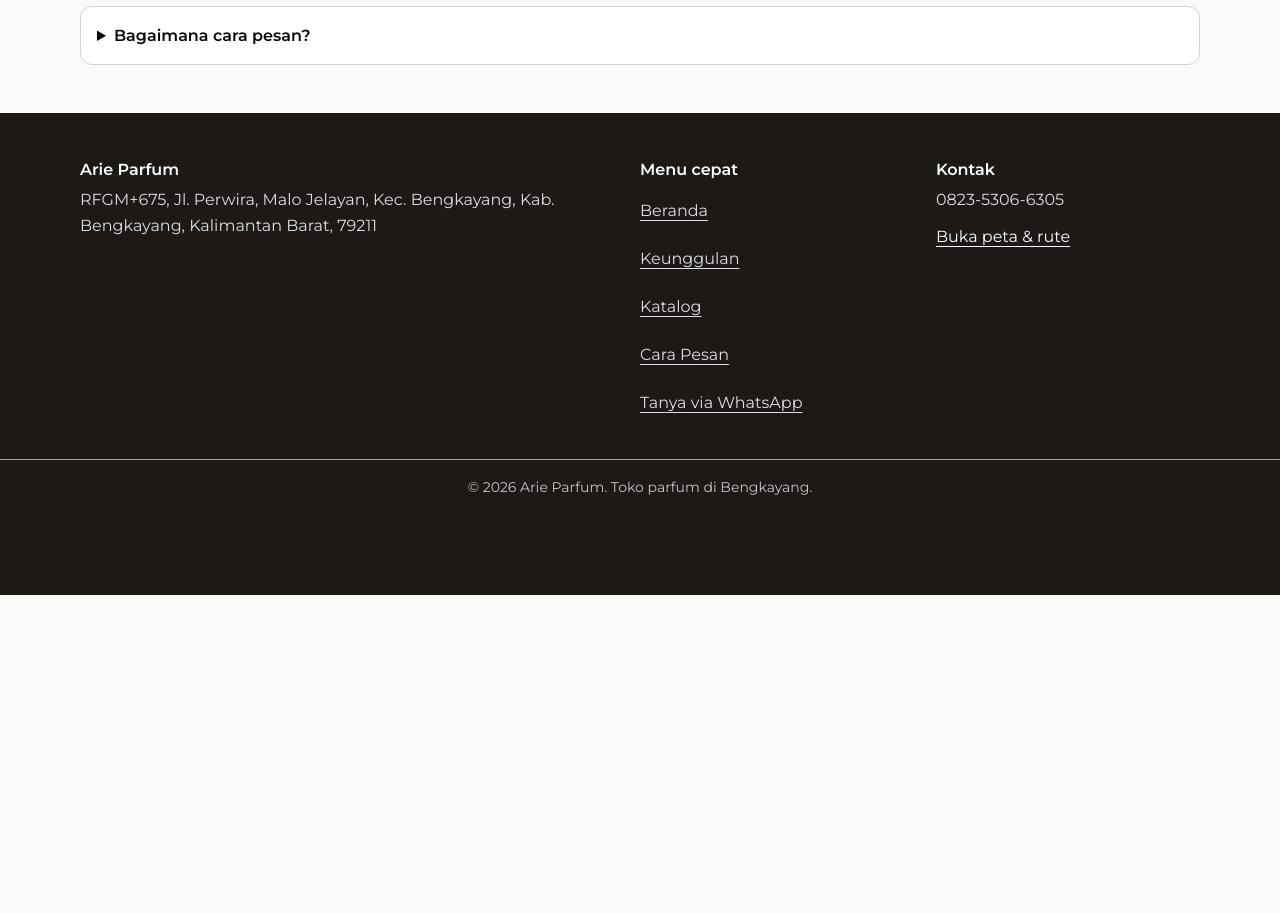
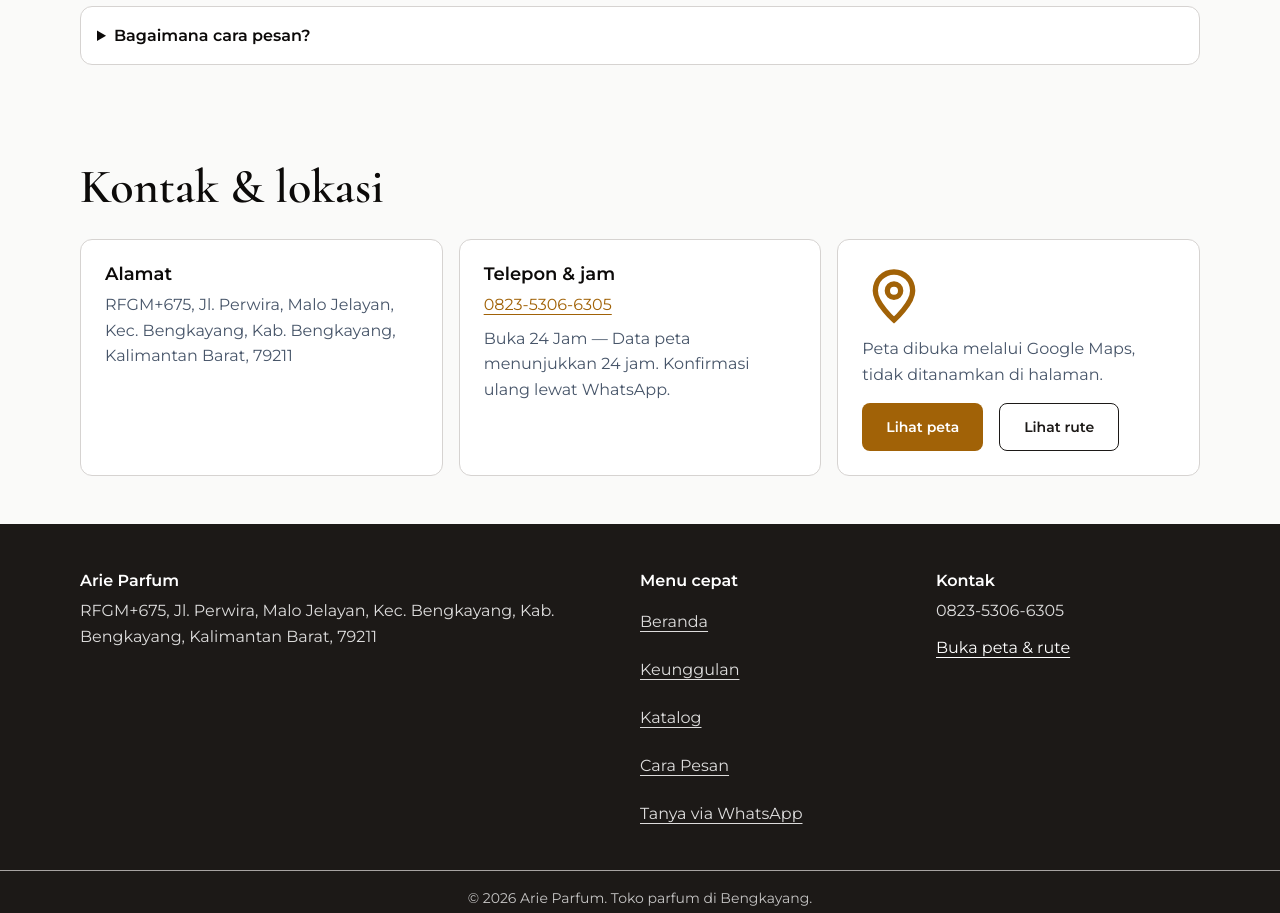
Before and after one commit to ArrowTin/arie-parfum, a website with bundled scripts: page index.html in a window 1280 px wide. Shown: the part 2281-3194 px from the top of the page. Before the commit the page ends 2876 px from the top, so only its background shows below. Built offline with nearby package versions, Linux system fonts and the light colour scheme.

Commit message:
feat(kontak): tambah seksi kontak, jam, dan peta [T11]

```diff
--- a/assets/css/pages.css
+++ b/assets/css/pages.css
@@ -120,6 +120,58 @@
 
 .content-section {
   padding-block: var(--space-2xl);
+}
+
+.contact-grid {
+  display: grid;
+  gap: var(--space-md);
+  margin-top: var(--space-lg);
+}
+
+.contact-card,
+.map-card {
+  margin: var(--space-none);
+  padding: var(--space-lg);
+  border: var(--border-width) solid var(--color-border);
+  border-radius: var(--radius-lg);
+  background: var(--color-card);
+}
+
+.contact-card h3 {
+  font-family: var(--font-body);
+  font-size: var(--text-lg);
+}
+
+.contact-card p {
+  margin-top: var(--space-sm);
+  color: var(--color-muted-foreground);
+}
+
+.contact-card a[data-tel] {
+  color: var(--color-accent);
+  text-decoration: underline;
+  text-underline-offset: var(--space-xs);
+}
+
+.map-card svg {
+  width: var(--space-3xl);
+  height: var(--space-3xl);
+  fill: none;
+  stroke: var(--color-accent);
+  stroke-width: 2;
+  stroke-linecap: round;
+}
+
+.map-card figcaption {
+  margin-top: var(--space-sm);
+  color: var(--color-muted-foreground);
+}
+
+.map-actions {
+  display: flex;
+  flex-wrap: wrap;
+  gap: var(--space-md);
+  margin-top: var(--space-md);
 }
 
 .step-grid {
@@ -325,6 +377,10 @@
   .step-grid {
     grid-template-columns: repeat(4, 1fr);
   }
+
+  .contact-grid {
+    grid-template-columns: repeat(3, 1fr);
+  }
 }
 
 @media (min-width: 64rem) {
--- a/assets/js/main.js
+++ b/assets/js/main.js
@@ -39,6 +39,11 @@ export function initDataUsaha() {
 
   document.querySelectorAll("[data-route]").forEach((elemen) => {
     elemen.href = CONFIG.business.mapsUrl;
+  });
+
+  document.querySelectorAll("[data-tel]").forEach((elemen) => {
+    elemen.href = `tel:+${CONFIG.business.waNumber}`;
+    elemen.textContent = CONFIG.business.phoneDisplay;
   });
 
   // Jam 24 jam berlabel [?]: tampil sesuai flag, tetap mengajak konfirmasi.
--- a/index.html
+++ b/index.html
@@ -190,9 +190,34 @@
         </div>
       </div>
     </section>
+
+    <section class="content-section" id="kontak" aria-labelledby="kontak-judul">
+      <div class="container">
+        <h2 id="kontak-judul" class="section-title">Kontak &amp; lokasi</h2>
+        <div class="contact-grid">
+          <div class="contact-card">
+            <h3>Alamat</h3>
+            <p data-config="address"></p>
+          </div>
+          <div class="contact-card">
+            <h3>Telepon &amp; jam</h3>
+            <p><a data-tel href="#"></a></p>
+            <p><span data-hours-label></span> — <span data-hours-desc></span></p>
+          </div>
+          <figure class="map-card">
+            <svg viewBox="0 0 24 24" aria-hidden="true" focusable="false"><path d="M12 21s7-6.2 7-11a7 7 0 1 0-14 0c0 4.8 7 11 7 11Z"></path><circle cx="12" cy="10" r="2.5"></circle></svg>
+            <figcaption>Peta dibuka melalui Google Maps, tidak ditanamkan di halaman.</figcaption>
+            <div class="map-actions">
+              <a class="btn btn-accent" data-route href="#" target="_blank" rel="noopener noreferrer">Lihat peta</a>
+              <a class="btn btn-outline" data-route href="#" target="_blank" rel="noopener noreferrer">Lihat rute</a>
+            </div>
+          </figure>
+        </div>
+      </div>
+    </section>
   </main>
 
-  <footer class="site-footer" id="kontak">
+  <footer class="site-footer" id="footer">
     <div class="container footer-grid">
       <div>
         <h2 class="footer-title" data-config="name">Arie Parfum</h2>
```
